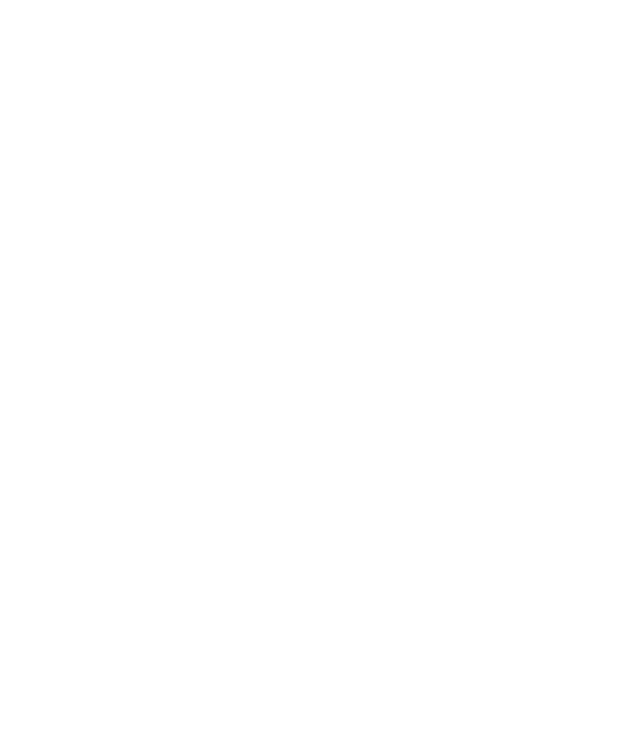
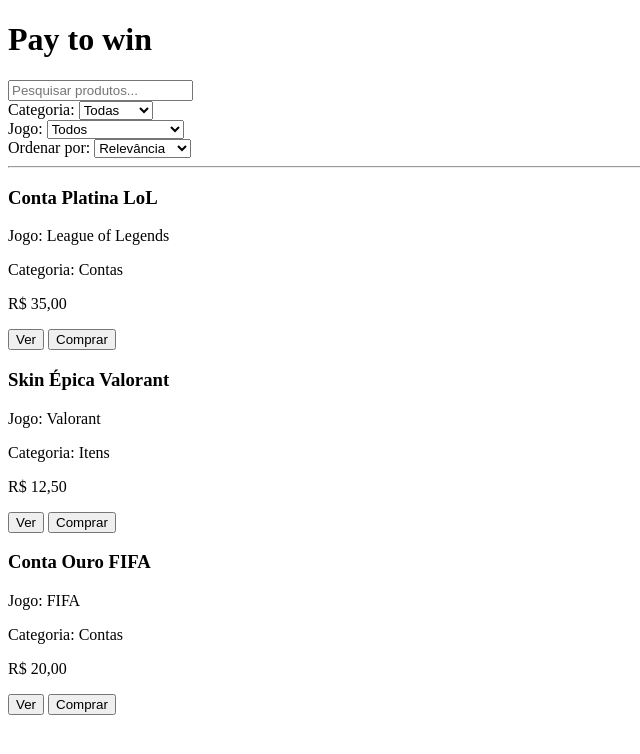
Before and after one commit to Royal3ds/paytowin, a plain HTML site: page Index.html in a window 1280 px wide. Shown: the whole page, without its empty margins (0-640 px from the left). Drawn offline with Linux system fonts and the light colour scheme.

Commit message:
alterações login e add index

```diff
--- a/Index.html
+++ b/Index.html
@@ -1,11 +1,98 @@
 <!DOCTYPE html>
-<html lang="en">
+<html lang="pt-BR">
 <head>
     <meta charset="UTF-8">
     <meta name="viewport" content="width=device-width, initial-scale=1.0">
-    <title>Document</title>
+    <title>Produtos - Pay to win</title>
 </head>
 <body>
 
+    <!-- Cabeçalho -->
+    <header class="header">
+        <h1 class="logo">Pay to win</h1>
+
+        <nav class="nav-actions">
+            <input type="text" class="input-search" placeholder="Pesquisar produtos...">
+        </nav>
+    </header>
+
+    <main class="products-container">
+
+        <!-- Filtros -->
+        <section class="filters">
+
+            <div class="filter-group">
+                <label for="categoria">Categoria:</label>
+                <select id="categoria" class="select">
+                    <option value="">Todas</option>
+                    <option value="contas">Contas</option>
+                    <option value="itens">Itens</option>
+                    <option value="servicos">Serviços</option>
+                </select>
+            </div>
+
+            <div class="filter-group">
+                <label for="jogo">Jogo:</label>
+                <select id="jogo" class="select">
+                    <option value="">Todos</option>
+                    <option value="lol">League of Legends</option>
+                    <option value="valorant">Valorant</option>
+                    <option value="fifa">FIFA</option>
+                </select>
+            </div>
+
+            <div class="filter-group">
+                <label for="ordenar">Ordenar por:</label>
+                <select id="ordenar" class="select">
+                    <option value="relevancia">Relevância</option>
+                    <option value="preco_asc">Menor preço</option>
+                    <option value="preco_desc">Maior preço</option>
+                </select>
+            </div>
+
+        </section>
+
+        <hr>
+
+        <!-- Lista de produtos -->
+        <section class="products-grid">
+
+            <article class="product-card">
+                <h3 class="product-title">Conta Platina LoL</h3>
+                <p class="product-info">Jogo: League of Legends</p>
+                <p class="product-info">Categoria: Contas</p>
+                <p class="product-price">R$ 35,00</p>
+                <div class="product-actions">
+                    <button class="btn-primary">Ver</button>
+                    <button class="btn-secondary">Comprar</button>
+                </div>
+            </article>
+
+            <article class="product-card">
+                <h3 class="product-title">Skin Épica Valorant</h3>
+                <p class="product-info">Jogo: Valorant</p>
+                <p class="product-info">Categoria: Itens</p>
+                <p class="product-price">R$ 12,50</p>
+                <div class="product-actions">
+                    <button class="btn-primary">Ver</button>
+                    <button class="btn-secondary">Comprar</button>
+                </div>
+            </article>
+
+            <article class="product-card">
+                <h3 class="product-title">Conta Ouro FIFA</h3>
+                <p class="product-info">Jogo: FIFA</p>
+                <p class="product-info">Categoria: Contas</p>
+                <p class="product-price">R$ 20,00</p>
+                <div class="product-actions">
+                    <button class="btn-primary">Ver</button>
+                    <button class="btn-secondary">Comprar</button>
+                </div>
+            </article>
+
+        </section>
+
+    </main>
+
 </body>
 </html>
--- a/css/style.css
+++ b/css/style.css
@@ -56,7 +56,7 @@ body {
     font-size: 12px;
     font-size: 12px;
     font-weight: 700;
-    color: #d1d5db
+    color: #d1d5db;
     text-transform: uppercase;
     display: block;
     margin-bottom: 4px;
```
Also changed, not shown: login.html (+2 -3 lines).
